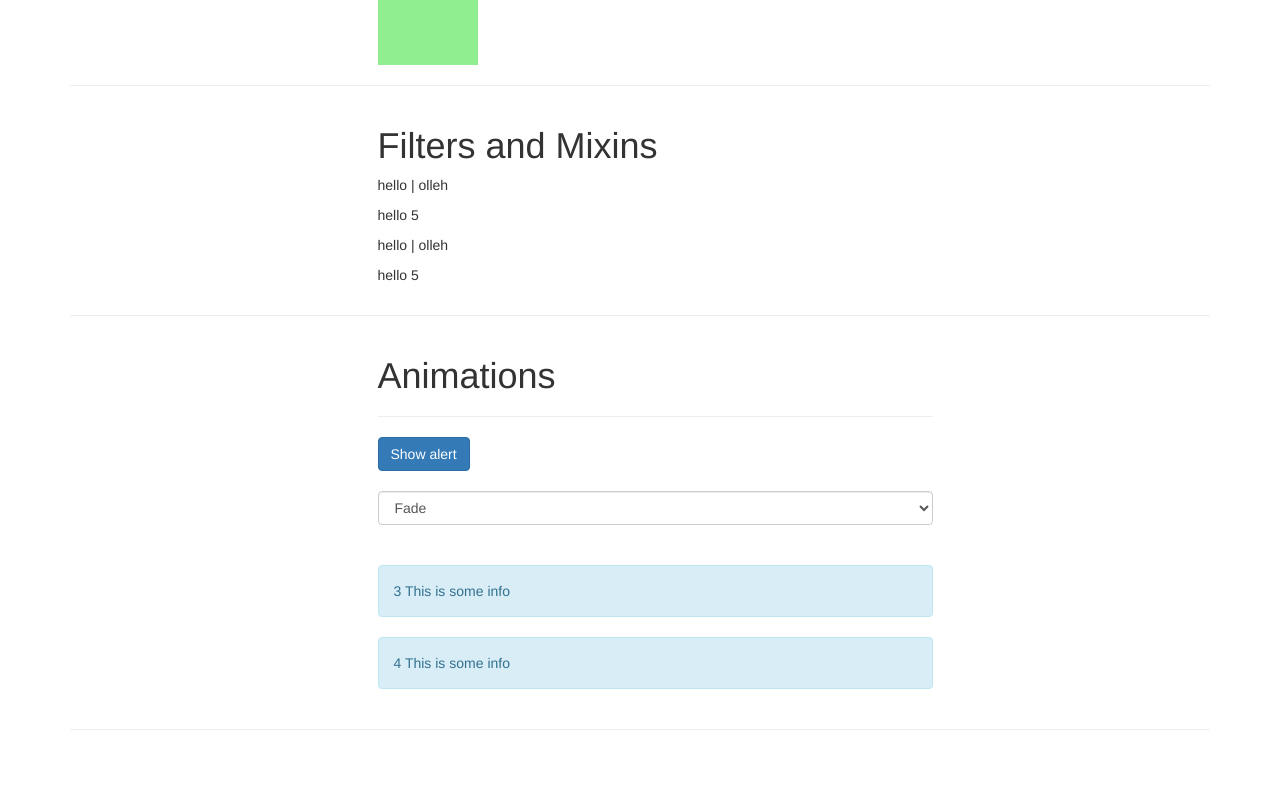
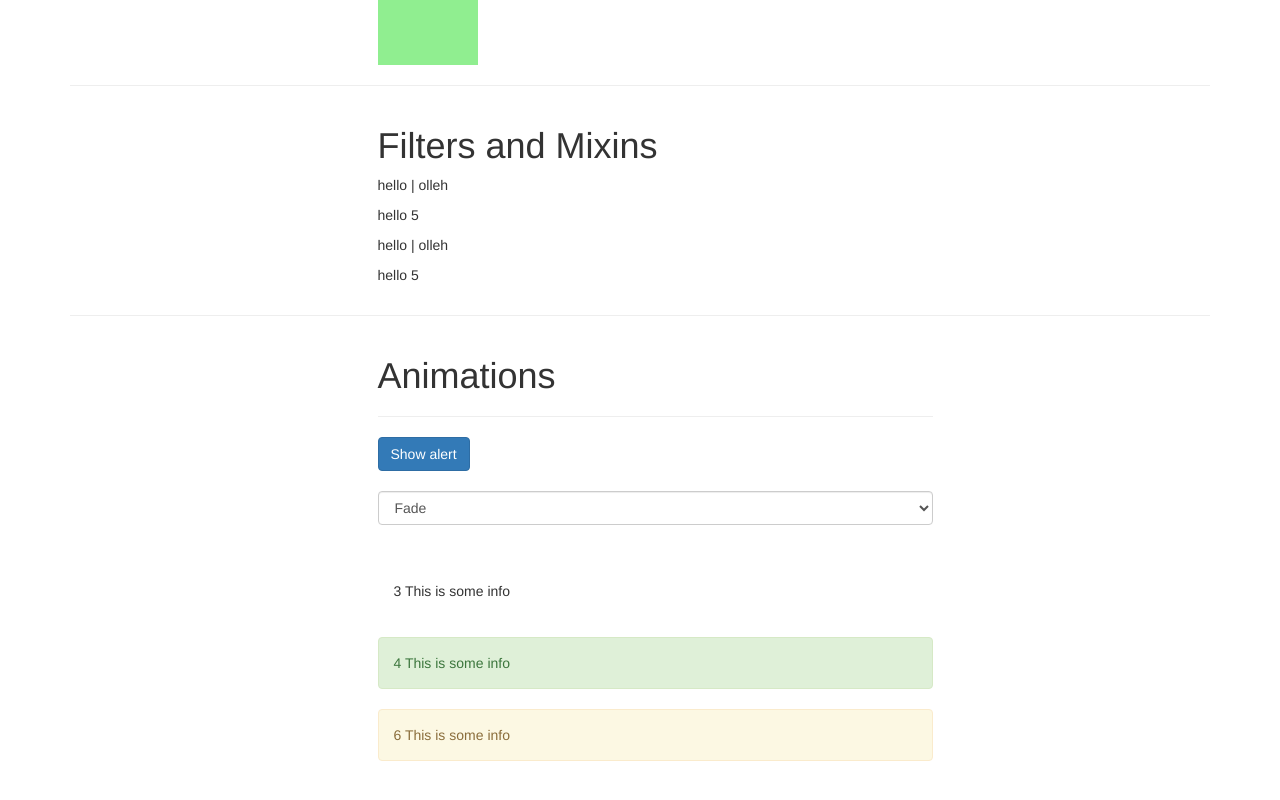
Before and after one commit to islaytitans/vue-ts-quotes, a Vue app: page / in a window 1280 px wide. Shown: the part 1580-2380 px from the top of the page. Before the commit the page ends 2330 px from the top, so only its background shows below. Built offline with nearby package versions, Linux system fonts and the light colour scheme; a web font is replaced by a local one.

Commit message:
animate multiple elements

```diff
--- a/src/components/Animations.vue
+++ b/src/components/Animations.vue
@@ -19,16 +19,24 @@
           <div class="alert alert-info" v-if="show">1 This is some info</div>
         </transition>
         <transition name="slide" type="transition">
-          <div class="alert alert-info" v-if="show">2 This is some info</div>
+          <div class="alert alert-danger" v-if="show">2 This is some info</div>
         </transition>
         <transition name="fade" appear>
-          <div class="alert alert-info" v-if="!show">3 This is some info</div>
+          <div class="alert alert-light" v-if="!show">3 This is some info</div>
         </transition>
         <transition
           enter-active-class="animate__animated animate__bounce"
           leave-active-class="animate__animated animate__shakeX"
         >
-          <div class="alert alert-info" v-if="!show">4 This is some info</div>
+          <div class="alert alert-success" v-if="!show">4 This is some info</div>
+        </transition>
+        <transition :name="alertAnimation" mode="out-in">
+          <div class="alert alert-danger" v-if="show" key="info">
+            5 This is some info
+          </div>
+          <div class="alert alert-warning" v-if="!show" key="warning">
+            6 This is some info
+          </div>
         </transition>
       </div>
     </div>
```
